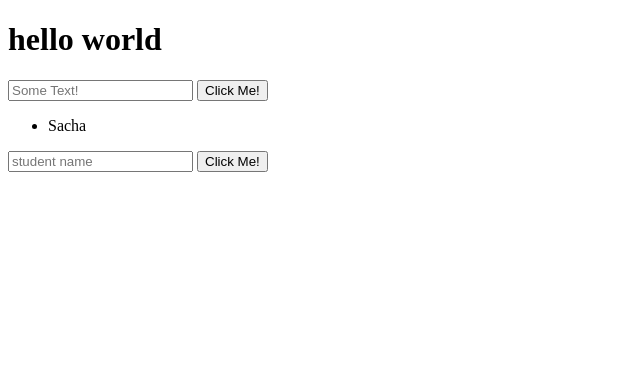
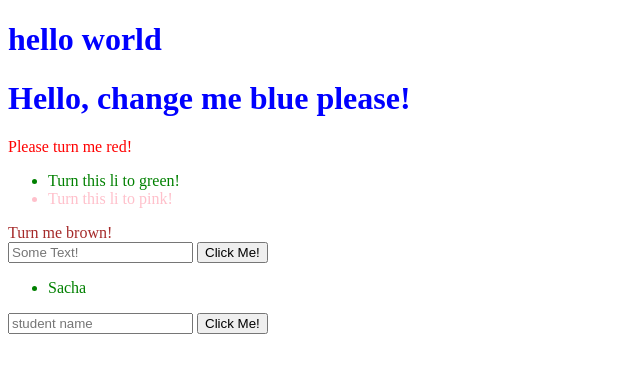
Before and after one commit to anattzlil/jQuery101, a plain HTML site: page index.html in a window 1280 px wide. Shown: the whole page, without its empty margins (0-640 px from the left). Drawn offline with nearby package versions, Linux system fonts and the light colour scheme.

Commit message:
fixed ex.3 + ex1

```diff
--- a/index.html
+++ b/index.html
@@ -8,6 +8,17 @@
 </head>
 <body>
     <h1>hello world</h1>
+
+    <h1>Hello, change me blue please!</h1>
+
+    <div class="red-div">Please turn me red!</div>
+
+    <ul>
+        <li>Turn this li to green!</li>
+        <li>Turn this li to pink!</li>
+    </ul>
+
+    <div id="brown-div">Turn me brown!</div>
     <input type="text" id="my-input1" placeholder="Some Text!"></input>
     <button id="button1">Click Me!</button>
 
--- a/main.js
+++ b/main.js
@@ -1,3 +1,10 @@
+
+// change the colors according to the text.
+$('h1').css('color', 'blue');
+$('.red-div').css('color', 'red');
+$('li:first-child').css('color', 'green');
+$('li:nth-child(2)').css('color', 'pink');
+$('#brown-div').css('color', 'brown');
 var element = $('h1');
 console.log(element);
 
@@ -12,7 +19,15 @@ $('#button1').click(clicked);
 //After that, create a new li and append it to the list of .students.
 var clickedStudent = function () {
     var studentName = $('#my-input2').val();
-    $('.students').find('li').remove();
     $('.students').append('<li>' + studentName + '</li>');
 };
 $('#button2').click(clickedStudent);
+
+// var clickName = function() {
+//     $('.students').find('li').remove();
+// }
+// $('li').on('click', clickName);
+
+$(document).on('click', '.students li', function () {
+    this.remove();
+})
```
